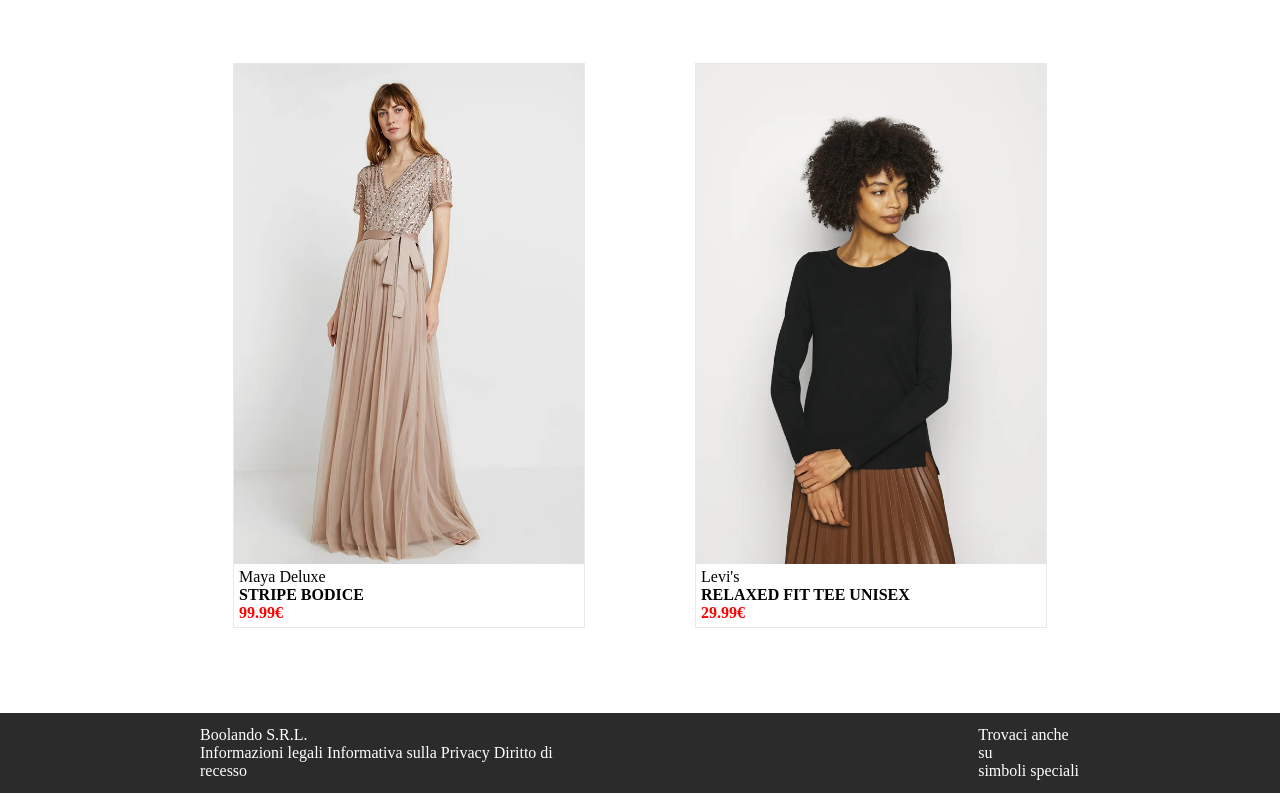
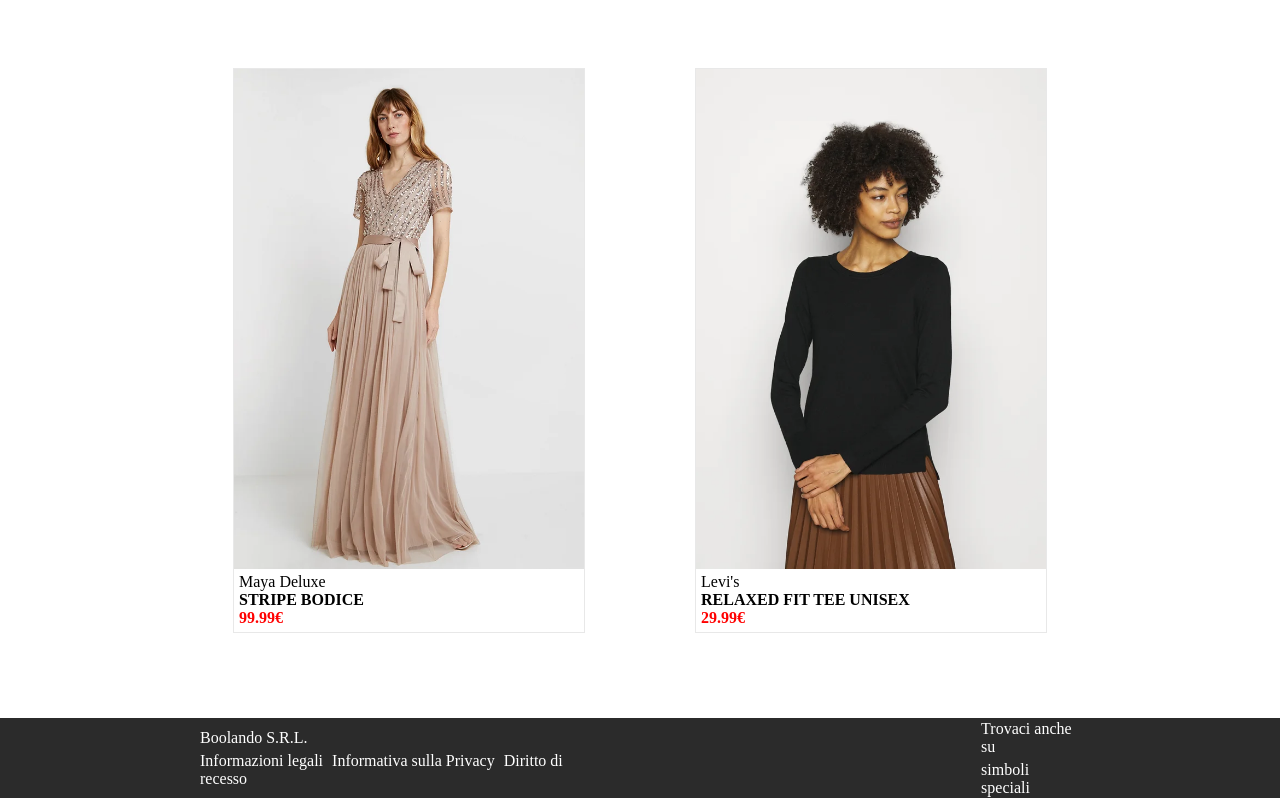
Before and after one commit to Synapse-ITA/html-css-boolando, a plain HTML site: page index.html in a window 1280 px wide. Shown: the part 1407-2205 px from the top of the page. Drawn offline with Linux system fonts and the light colour scheme.

Commit message:
only simbols and project's done

```diff
--- a/index.html
+++ b/index.html
@@ -16,7 +16,7 @@
             <div class="contenitore-header">
                 <p class="item-header">Donna Uomo Bambini</p>
                 <img id="logo-boolean" src="./img/boolean-logo.png" alt="Logo Boolean">
-                <p class="item-header">AAAAAAAAAAA</p>
+                <p class="item-header">Prova123</p>
             </div>
 
         </div>
@@ -26,7 +26,7 @@
     <main>
         <!-- PARTE TITOLO-->
         <div class="main-title">
-            <h3>Boolando</h3>
+            <h2>Boolando</h2>
             <p><b>Spedizione e Reso Gratuiti</b></p>
         </div>
 
@@ -96,14 +96,16 @@
             <div class="div-footer">
 
                 <p>Boolando S.R.L.</p>
-                <p>Informazioni legali Informativa sulla Privacy Diritto di recesso</p>
+                <p style="padding-top: 5px;"><span style="padding-right: 5px;">Informazioni
+                        legali</span> <span style="padding-right: 5px;">Informativa sulla Privacy</span> <span
+                        style="padding-right: 5px;">Diritto di recesso</span></p>
 
             </div>
 
             <div class="div-footer">
 
                 <p>Trovaci anche su</p>
-                <p>simboli speciali</p>
+                <p style="padding-top: 5px;">simboli speciali</p>
 
             </div>
         </div>
```
